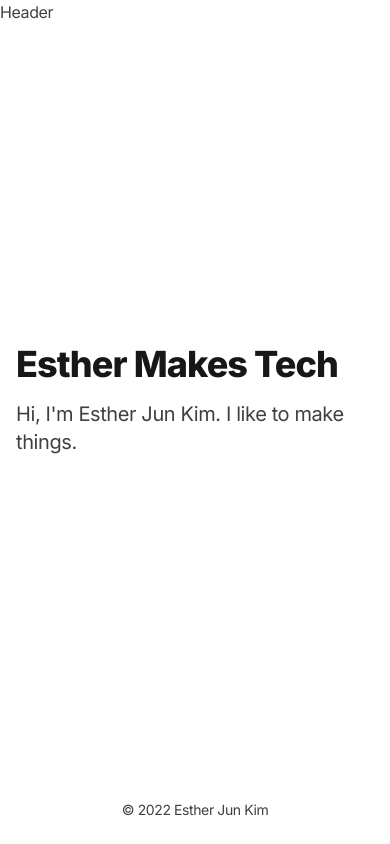
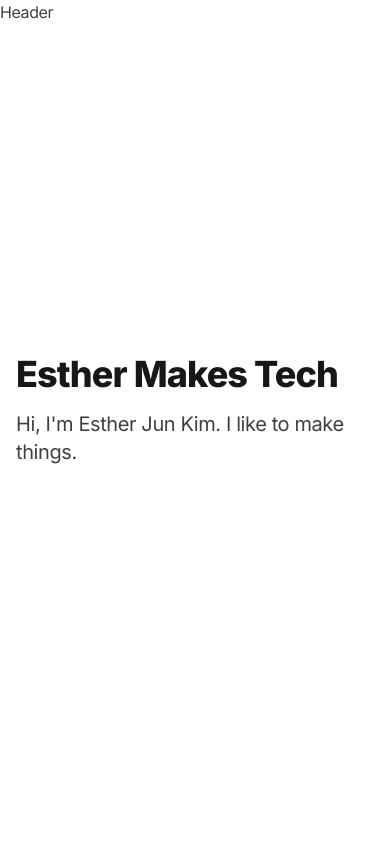
Before and after one commit to estherjk/esthermakes.tech, a Next.js app: page / in a window 390 px wide. Built offline with nearby package versions, Linux system fonts and the light colour scheme.

Commit message:
Update footer styles to always show social links
And clean up classes.

```diff
--- a/src/components/Footer.tsx
+++ b/src/components/Footer.tsx
@@ -38,11 +38,11 @@ export const Footer = () => {
     <footer className="w-full">
       <div className="px-4 md:px-8">
         <div className="grid grid-cols-6 gap-4 my-6">
-          <div className="col-span-6 flex items-center justify-center md:col-span-2 md:justify-start">
+          <div className="md:col-span-2 md:flex md:justify-start items-center hidden">
             <span className="text-sm">© 2022 Esther Jun Kim</span>
           </div>
 
-          <div className="md:col-span-2 md:flex md:justify-center md:items-center hidden">
+          <div className="md:col-span-2 col-span-6 flex justify-center items-center">
             <div className="flex space-x-4">
               {socialLinks.map((link, index) => {
                 return (
@@ -54,7 +54,7 @@ export const Footer = () => {
             </div>
           </div>
 
-          <div className="md:col-span-2 md:flex md:justify-end md:items-center hidden">
+          <div className="md:col-span-2 md:flex md:justify-end items-center hidden">
             <a
               href="https://github.com/estherjk/esthermakes.tech/blob/main/LICENSE"
               className="text-sm"
```
